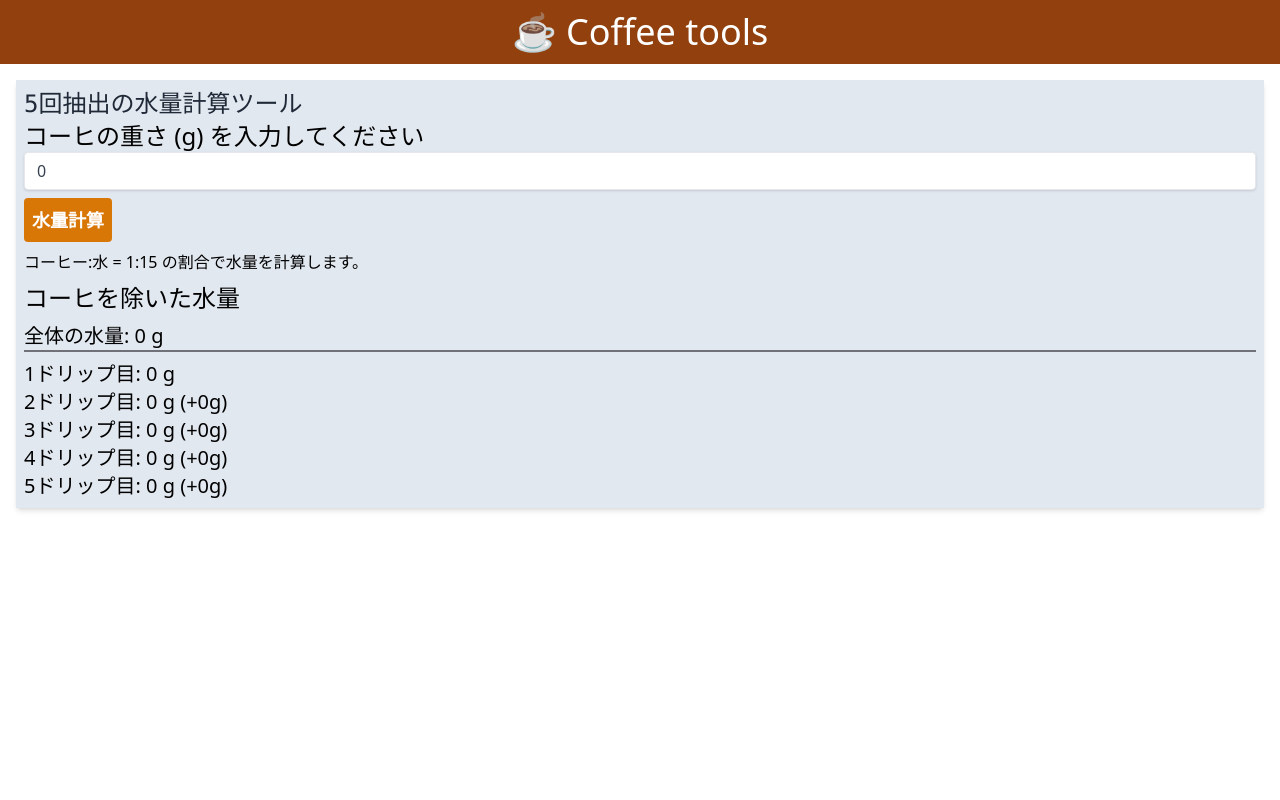
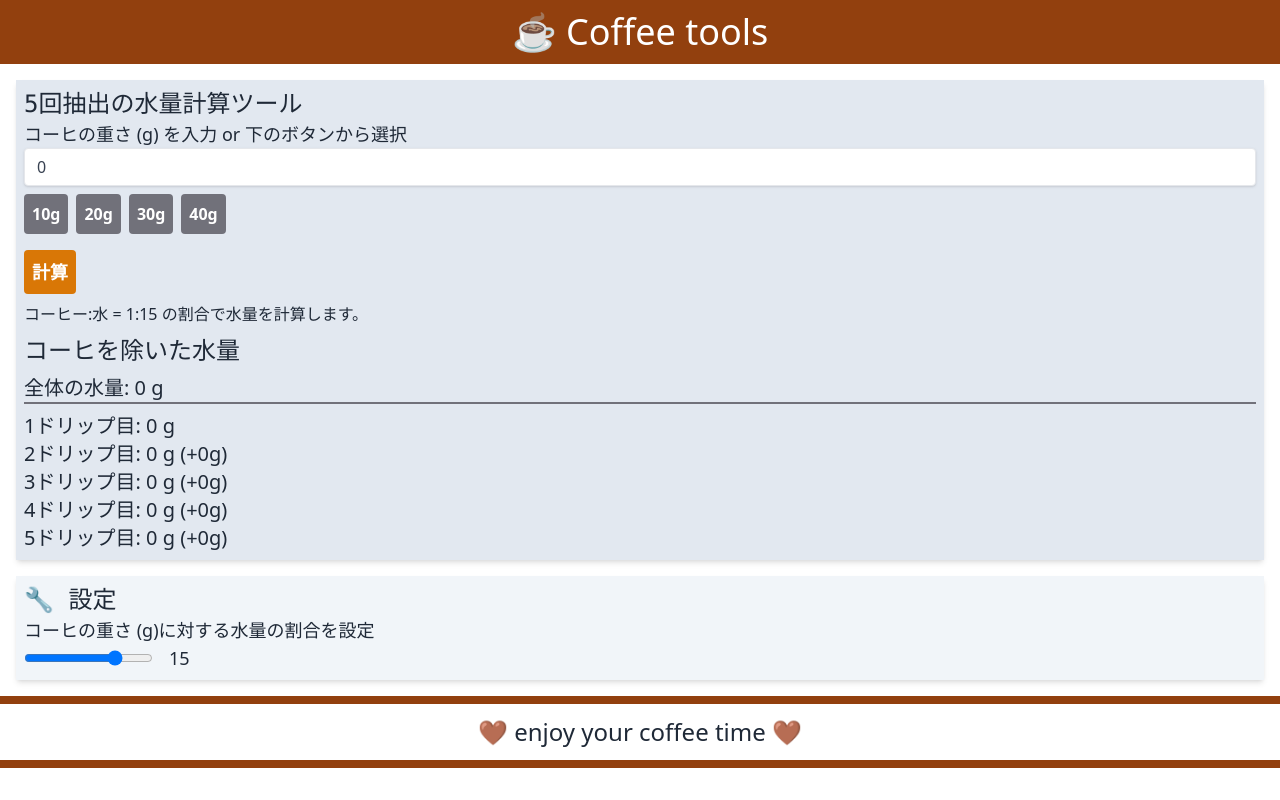
Before and after one commit to ntatsuyag/coffee_tools, a Next.js app: page / in a window 1280 px wide. Built offline with nearby package versions, Linux system fonts and the light colour scheme.

Commit message:
比率設定、入力ボタン、フッターの追加

```diff
--- a/pages/index.tsx
+++ b/pages/index.tsx
@@ -3,11 +3,11 @@ import { Inter } from '@next/font/google'
 import React, { useState } from 'react'
 
 const inter = Inter({ subsets: ['latin'] })
-const ratio = 15
 
 export default function Home() {
   const [calcGram, setCalcGram] = useState(0)
-  const [coffeeGram, setCoffeeGram] = useState(0);
+  const [coffeeGram, setCoffeeGram] = useState(0)
+  const [ratio, setRatio] = useState(15)
 
   const handleChange = (event:any) => {
     setCoffeeGram(() => event.target.value)
@@ -15,6 +15,10 @@ export default function Home() {
 
   const updateGram = () => {
     setCalcGram(coffeeGram*ratio)
+  }
+
+  const handleRatioChange = (event:any) => {
+    setRatio(() => event.target.value)
   }
 
   return (
@@ -29,19 +33,18 @@ export default function Home() {
         <h1 className='text-4xl text-center bg-amber-800 text-white py-3 mb-4'>☕️ Coffee tools</h1>
       </header>
       <main>
-        {/* <form action="/" method='post' className='mx-4 p-2 bg-slate-200 shadow-md'>
-          <div>
-          <label htmlFor="first" className='block text-xl'>コーヒーの量(g)</label>
-          <input type="number" id="first" name="first" className='shadow appearance-none border rounded w-full py-2 px-3 text-gray-700 leading-tight focus:outline-none focus:shadow-outline'/>
+        <div className='mx-4 p-2 text-gray-800 bg-slate-200 shadow-md'>
+          <h1 className='text-2xl font-mono'>5回抽出の水量計算ツール</h1>
+          <h2 className='text-lg'>コーヒの重さ (g) を入力 or 下のボタンから選択</h2>
+          <input type="number" min="0" value={coffeeGram} onChange={handleChange} className='shadow appearance-none border rounded w-full py-2 px-3 text-gray-700 leading-tight focus:outline-none focus:shadow-outline'/>
+          <div className='flex'>
+            <button onClick={()=>setCoffeeGram(() => 10)} className='bg-zinc-500 hover:bg-amber-600 text-white font-bold py-2 px-2 my-2 mr-2 rounded focus:outline-none focus:shadow-outline'>10g</button>
+            <button onClick={()=>setCoffeeGram(() => 20)} className='bg-zinc-500 hover:bg-amber-600 text-white font-bold py-2 px-2 my-2 mr-2 rounded focus:outline-none focus:shadow-outline'>20g</button>
+            <button onClick={()=>setCoffeeGram(() => 30)} className='bg-zinc-500 hover:bg-amber-600 text-white font-bold py-2 px-2 my-2 mr-2 rounded focus:outline-none focus:shadow-outline'>30g</button>
+            <button onClick={()=>setCoffeeGram(() => 40)} className='bg-zinc-500 hover:bg-amber-600 text-white font-bold py-2 px-2 my-2 mr-2 rounded focus:outline-none focus:shadow-outline'>40g</button>
           </div>
-          <button type="submit" className='bg-amber-600 hover:bg-amber-800 text-white font-bold py-2 px-2 mt-2 rounded focus:outline-none focus:shadow-outline'>レシピ出力</button>
-        </form> */}
-        <div className='mx-4 p-2 bg-slate-200 shadow-md'>
-        <h1 className='text-2xl text-gray-800 font-mono'>5回抽出の水量計算ツール</h1>
-        <h2 className='text-2xl'>コーヒの重さ (g) を入力してください</h2>
-        <input type="number" value={coffeeGram} onChange={handleChange} className='shadow appearance-none border rounded w-full py-2 px-3 text-gray-700 leading-tight focus:outline-none focus:shadow-outline'/>
-        <button onClick={updateGram} className='bg-amber-600 hover:bg-amber-800 text-white text-lg font-bold py-2 px-2 mt-2 rounded focus:outline-none focus:shadow-outline'>水量計算</button>
-        <p className='mt-2'>コーヒー:水 = 1:15 の割合で水量を計算します。</p>
+          <button onClick={updateGram} className='bg-amber-600 hover:bg-amber-800 text-white text-lg font-bold py-2 px-2 mt-2 rounded focus:outline-none focus:shadow-outline'>計算</button>
+          <p className='mt-2'>コーヒー:水 = 1:{ratio} の割合で水量を計算します。</p>
           <div className='text-xl mt-2'>
             <h2 className='text-2xl'>コーヒを除いた水量</h2>
             <p className='my-2 border-b-2 border-zinc-500'>全体の水量: {calcGram} g</p>
@@ -52,7 +55,18 @@ export default function Home() {
             <p>5ドリップ目: {calcGram} g (+{calcGram*0.3}g)</p>
           </div>
         </div>
+        <div className='m-4 p-2 text-gray-800 bg-slate-100 shadow-md'>
+          <h1 className='text-2xl font-mono'>🔧 設定</h1>
+          <h2 className='text-lg'>コーヒの重さ (g)に対する水量の割合を設定</h2>
+          <div className='flex'>
+            <input type="range" step="1" min="1" max="20" value={ratio} onChange={handleRatioChange} />
+            <p className='ml-4 text-lg'>{ratio}</p>
+          </div>
+        </div>
       </main>
+      <footer>
+        <h1 className=' border-y-8 border-amber-800 text-2xl text-center text-gray-800 py-3 mb-4'>🤎 enjoy your coffee time 🤎</h1>
+      </footer>
     </>
   )
 }
```
Lines whose indentation alone changed are shown as unchanged.
